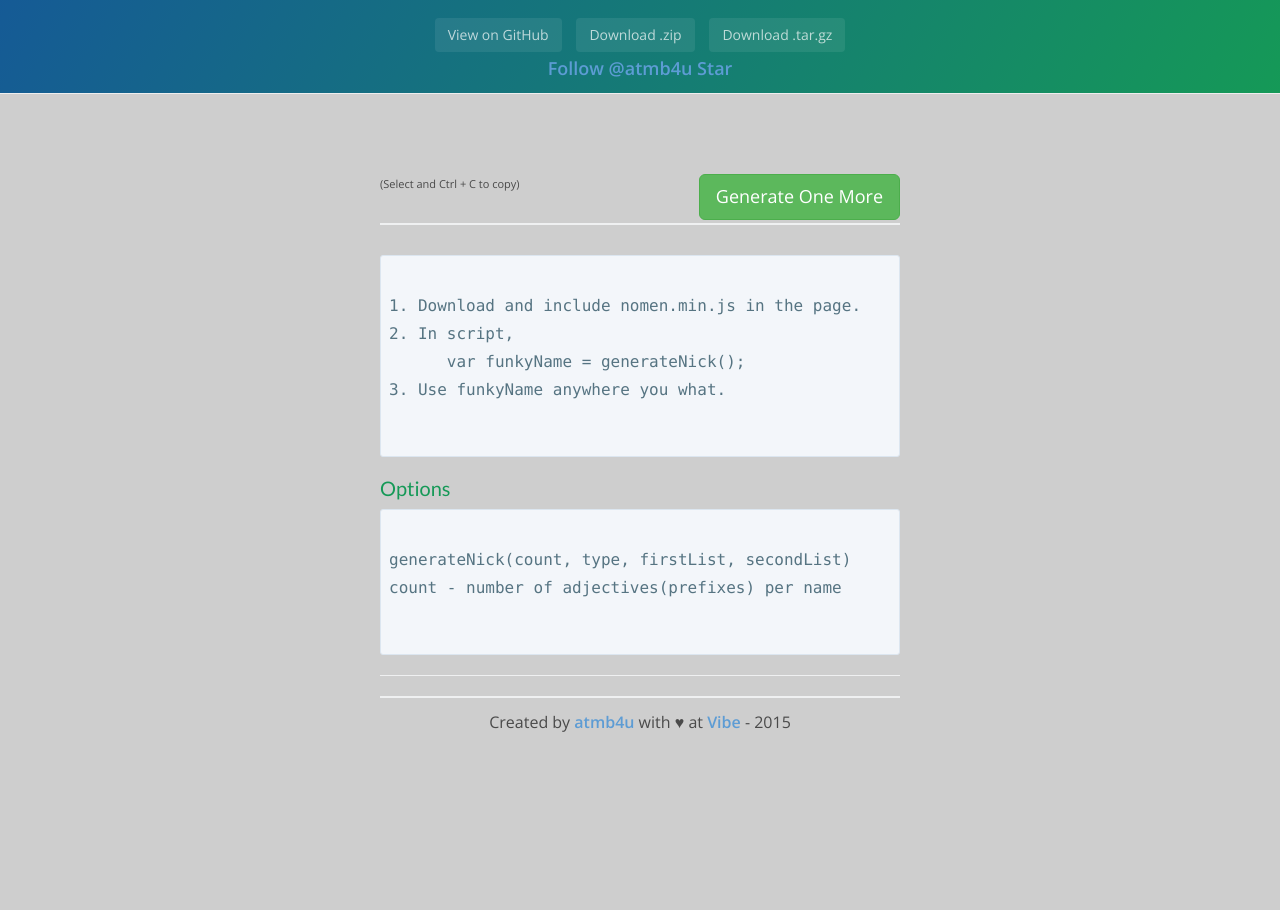
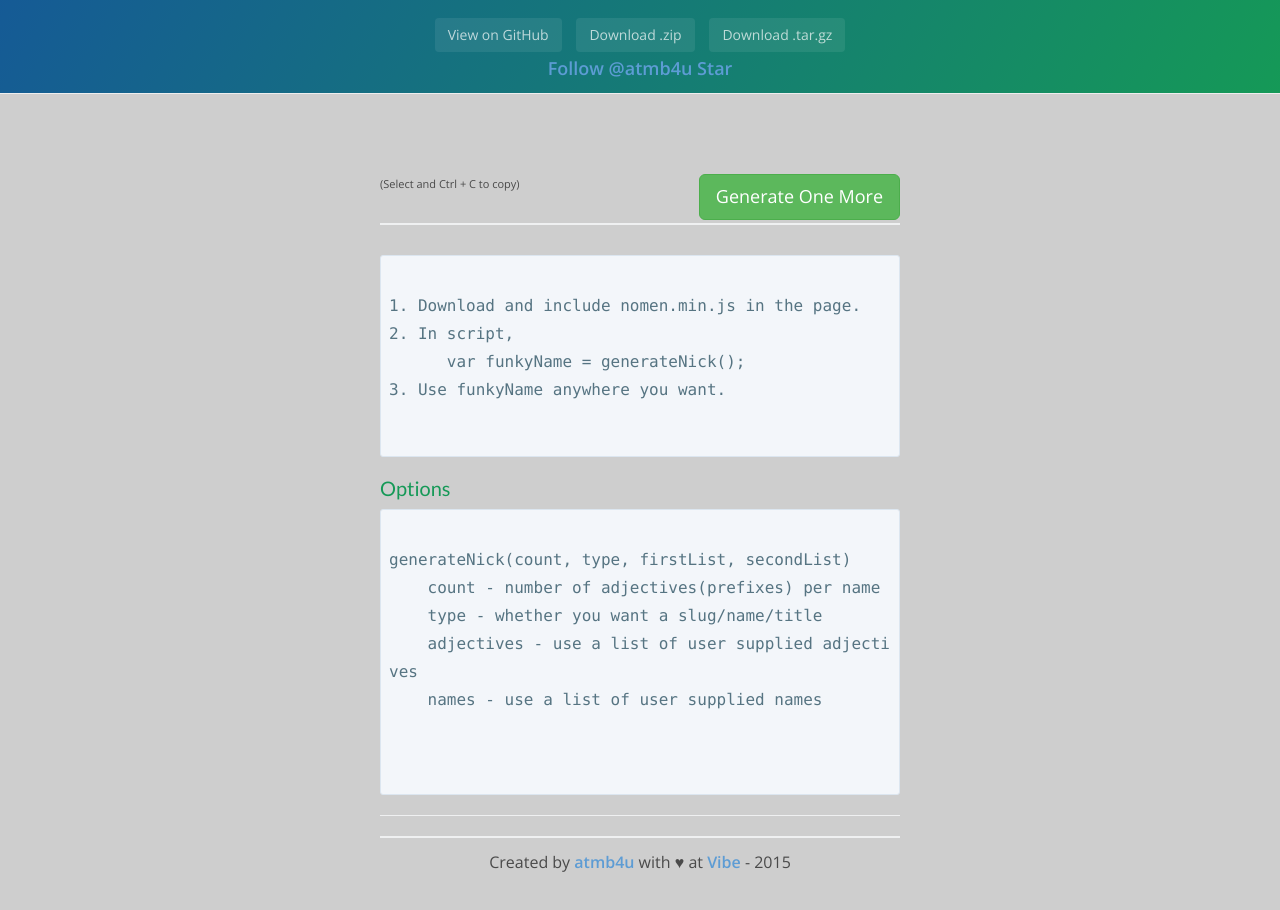
Before and after one commit to atmb4u/NomenJS, a plain HTML site: page index.html in a window 1280 px wide. Shown: the part 188-1098 px from the top of the page. Before the commit the page ends 985 px from the top, so only its background shows below. Drawn offline with nearby package versions, Linux system fonts and the light colour scheme; a script that the page names is missing.

Commit message:
added more documentation on adjectives and names

```diff
--- a/index.html
+++ b/index.html
@@ -71,12 +71,16 @@
 1. Download and include nomen.min.js in the page.
 2. In script,
       var funkyName = generateNick();
-3. Use funkyName anywhere you what.
+3. Use funkyName anywhere you want.
       </p></pre>
 <h4>Options</h4>
 <pre><p>
 generateNick(count, type, firstList, secondList)
-count - number of adjectives(prefixes) per name
+    count - number of adjectives(prefixes) per name
+    type - whether you want a slug/name/title
+    adjectives - use a list of user supplied adjectives
+    names - use a list of user supplied names
+
       </p></pre>
       <footer class="site-footer">
         <hr>
```
